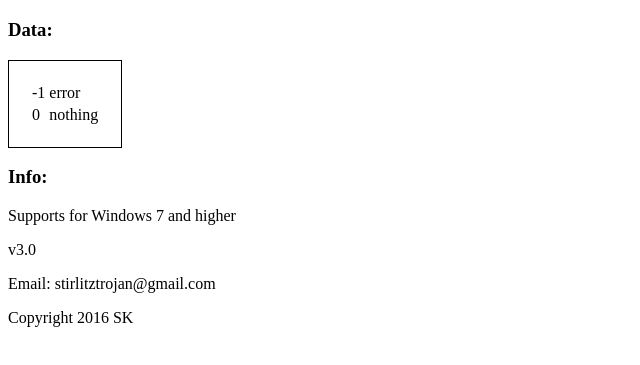
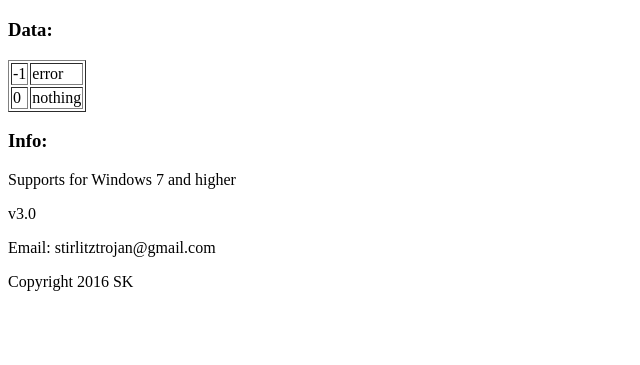
Before and after one commit to stirlitztrojan/Application, a plain HTML site: page index.html in a window 1280 px wide. Shown: the part 61-426 px from the top of the page, without its empty margins (0-640 px from the left). Drawn offline with Linux system fonts and the light colour scheme.

Commit message:
Update index.html

```diff
--- a/index.html
+++ b/index.html
@@ -8,7 +8,7 @@
   <body>
     <h1>Stirlitz Trojan</h1>
     <h3>Data:</h3>
-    <table style="border:1px solid black;padding:20px;">
+    <table border="1">
       <tr><td>-1</td><td>error</td></tr>
       <tr><td>0</td><td>nothing</td></tr>
     </table>
```
